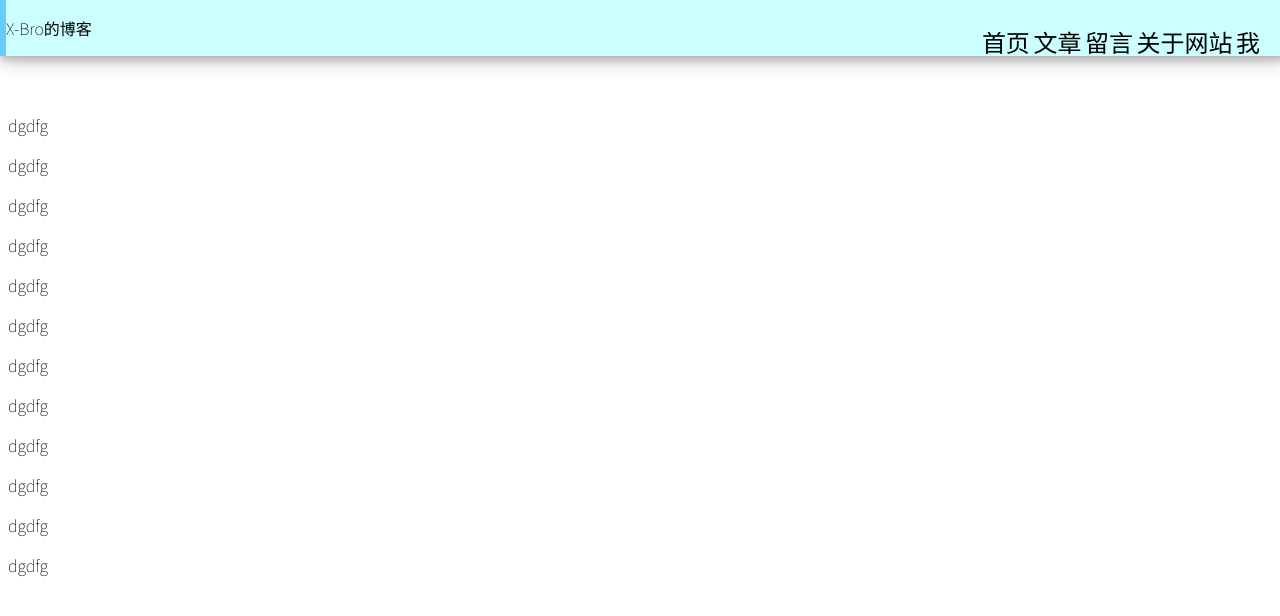
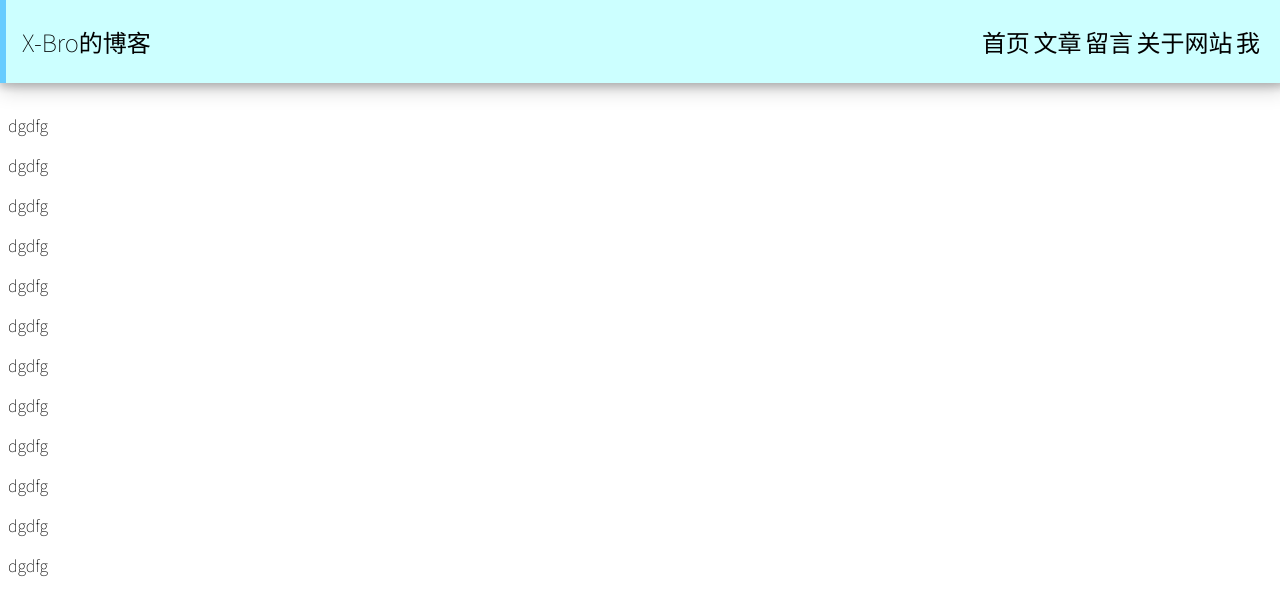
Before and after one commit to misaka-mikoto-love/X-Bro, a plain HTML site: page index.html in a window 1280 px wide. Drawn offline with Linux system fonts and the light colour scheme; a web font is replaced by a local one.

Commit message:
Update index.html

```diff
--- a/index.html
+++ b/index.html
@@ -39,8 +39,9 @@
             width: 100%;
         }
 
-        #header-links h1 {
+        #tittle p {
             padding-left: 16px;
+            font-size: 1.5em;
         }
 
         #header-links div,
```
